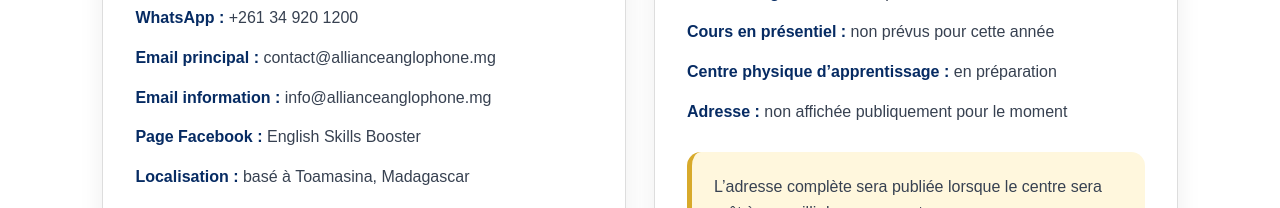
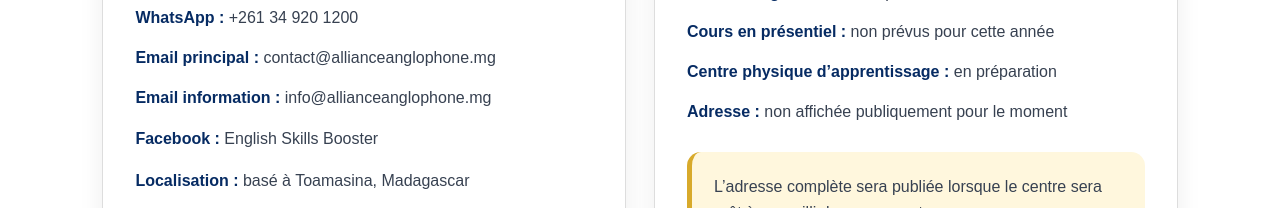
Before and after one commit to clarrydimbisoa/alliance-anglophone-site, a plain HTML site: page fr/contact.html in a window 1280 px wide. Shown: the part 960-1168 px from the top of the page. Drawn offline with Linux system fonts and the light colour scheme.

Commit message:
Add Facebook link to French contact page

```diff
--- a/fr/contact.html
+++ b/fr/contact.html
@@ -383,7 +383,7 @@
             <li><strong>WhatsApp :</strong> +261 34 920 1200</li>
             <li><strong>Email principal :</strong> contact@allianceanglophone.mg</li>
             <li><strong>Email information :</strong> info@allianceanglophone.mg</li>
-            <li><strong>Page Facebook :</strong> English Skills Booster</li>
+            <p><strong>Facebook :</strong> <a href="https://www.facebook.com/EnglishSkillsBooster" target="_blank">English Skills Booster</a></p>
             <li><strong>Localisation :</strong> basé à Toamasina, Madagascar</li>
           </ul>
 
```
